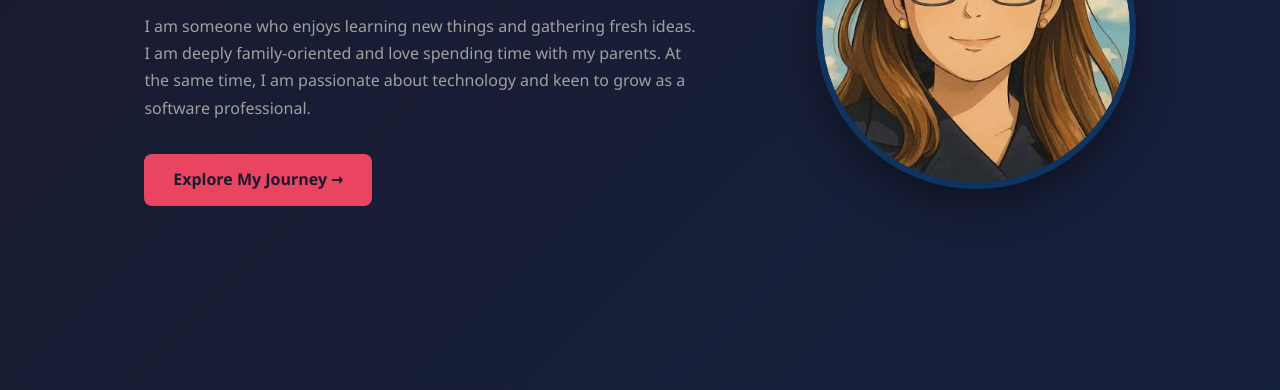
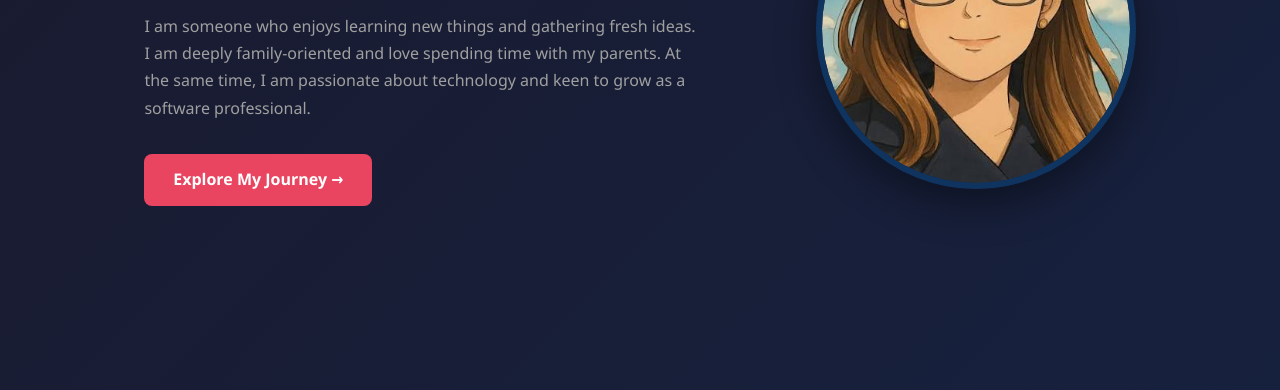
Before and after one commit to radha051104-spec/Portfolio-website, a plain HTML site: page index.html in a window 1280 px wide. Shown: the part 410-800 px from the top of the page. Drawn offline with Linux system fonts and the light colour scheme.

Commit message:
Fix dark theme text colors for dark backgrounds

```diff
--- a/css/theme.css
+++ b/css/theme.css
@@ -16,7 +16,7 @@
   /* Text Colors */
   --color-text: #e0e0e0;
   --color-text-secondary: #a0a0a0;
-  --color-text-inverse: #1a1a2e;
+  --color-text-inverse: #ffffff;
 
   /* Accent & Borders */
   --color-accent: #e94560;
```
